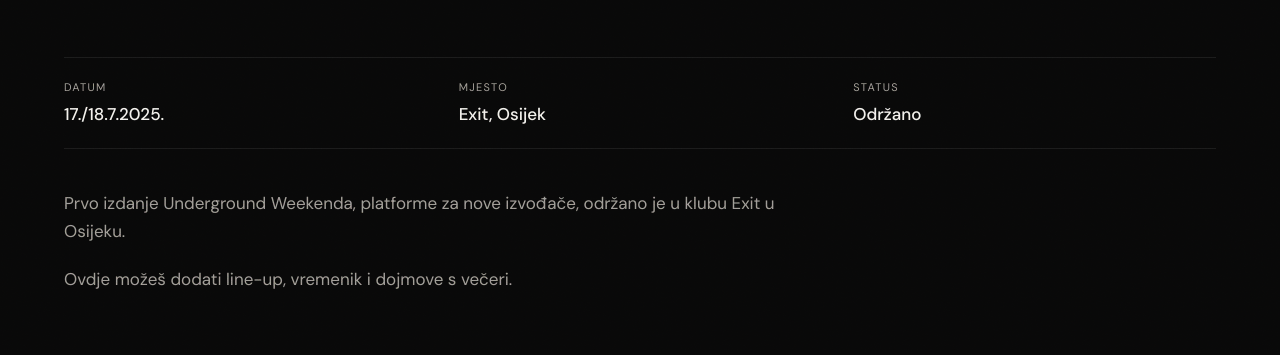
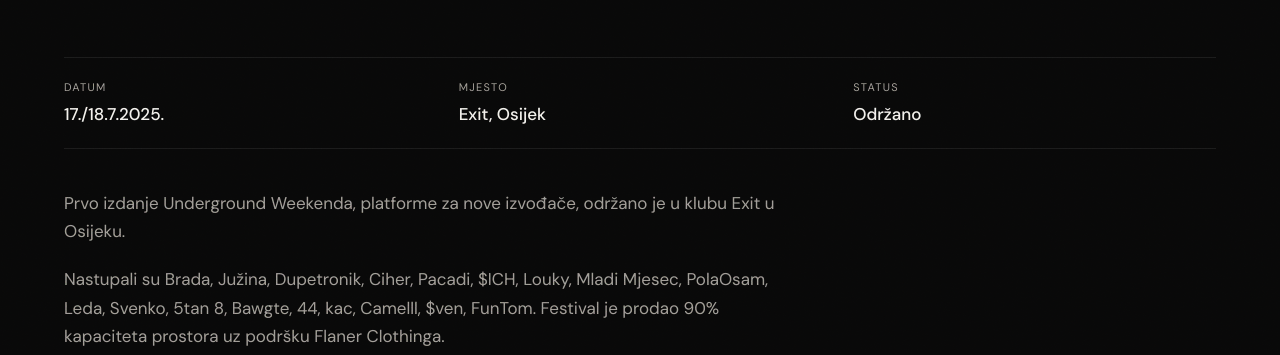
Before and after one commit to vivalaveki/new.dvaes.digital, a website: page event-underground-weekend-1.html in a window 1280 px wide. Shown: the part 327-682 px from the top of the page. Drawn offline with Linux system fonts and the light colour scheme.

Commit message:
Revise event description for Underground Weekend
Updated the event description with details about performers and attendance.

```diff
--- a/event-underground-weekend-1.html
+++ b/event-underground-weekend-1.html
@@ -61,7 +61,7 @@
 
         <div class="event-desc">
           <p>Prvo izdanje Underground Weekenda, platforme za nove izvođače, održano je u klubu Exit u Osijeku.</p>
-          <p>Ovdje možeš dodati line-up, vremenik i dojmove s večeri.</p>
+          <p>Nastupali su Brada, Južina, Dupetronik, Ciher, Pacadi, $ICH, Louky, Mladi Mjesec, PolaOsam, Leda, Svenko, 5tan 8, Bawgte, 44, kac, Camelll, $ven, FunTom. Festival je prodao 90% kapaciteta prostora uz podršku Flaner Clothinga.</p>
         </div>
       </section>
 
```
